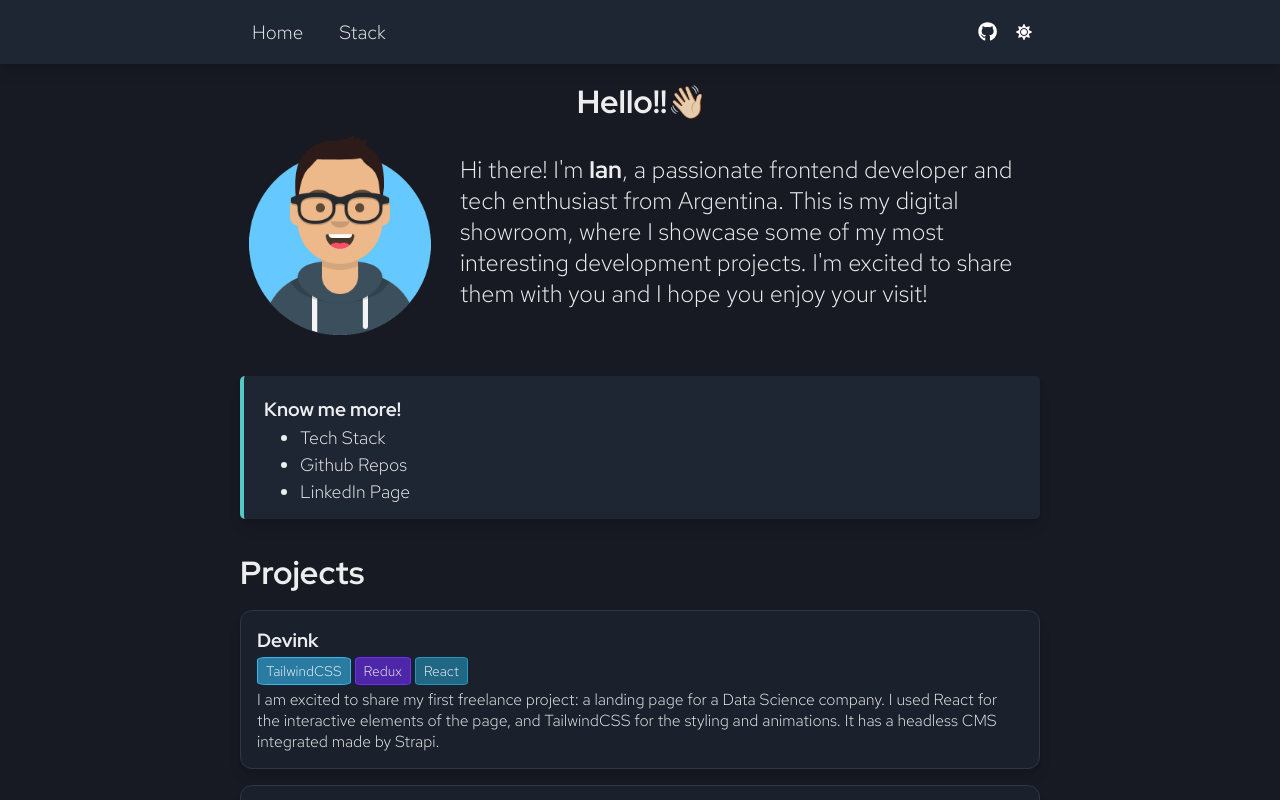
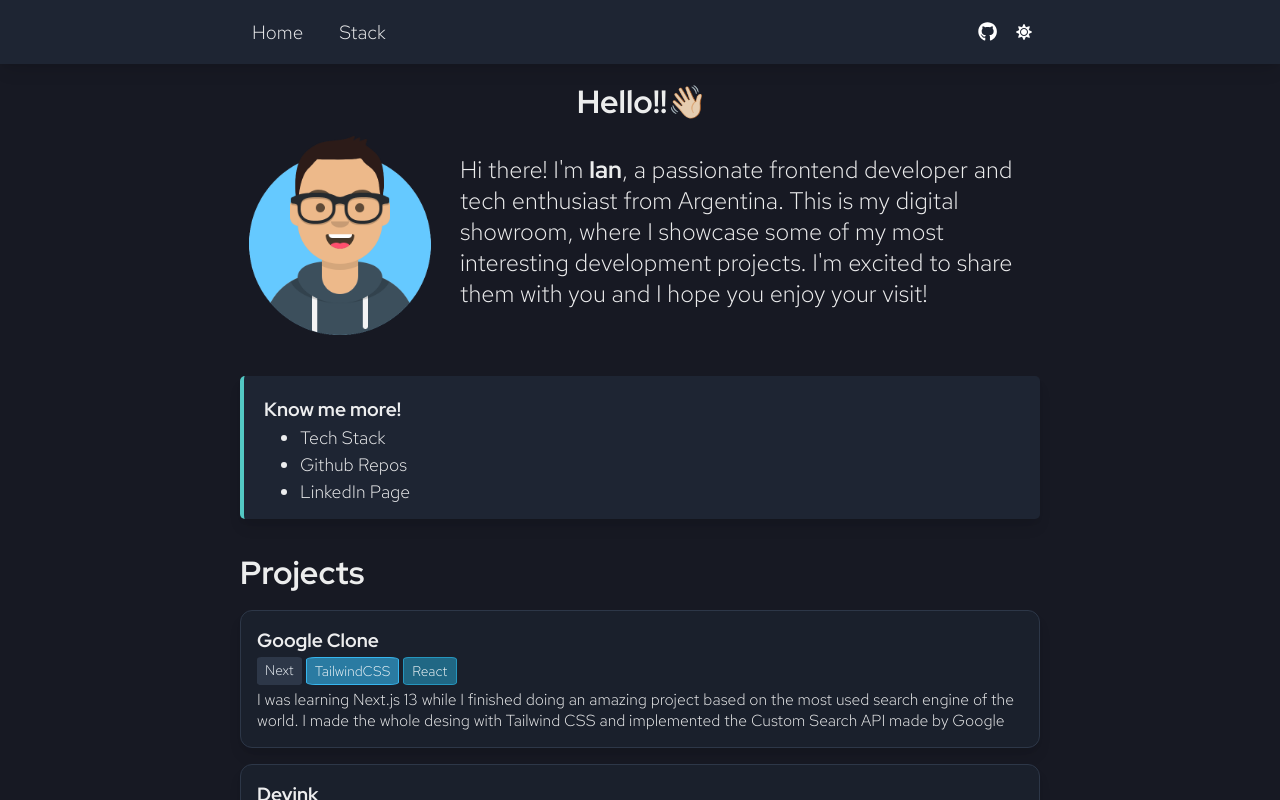
Before and after one commit to Ianduha13/my-portfolio, a React (Create React App) app: page / in a window 1280 px wide. Shown: the top 800 px of the page. Built offline with nearby package versions, Linux system fonts and the light colour scheme.

Commit message:
Updating new project and tech stack

```diff
--- a/src/components/Projects.js
+++ b/src/components/Projects.js
@@ -3,6 +3,13 @@
 
 const Projects = () => {
 	const projects = [
+		{
+			url: "https://my-google-delta.vercel.app/",
+			title: "Google Clone",
+			technologies: ["Next", "TailwindCSS", "React"],
+			description:
+				"I was learning Next.js 13 while I finished doing an amazing project based on the most used search engine of the world. I made the whole desing with Tailwind CSS and implemented the Custom Search API made by Google",
+		},
 		{
 			url: "https://www.devink.dev/",
 			title: "Devink",
--- a/src/index.css
+++ b/src/index.css
@@ -1,17 +1,16 @@
-@import url('https://fonts.googleapis.com/css2?family=Red+Hat+Display:wght@300;500;700&family=Red+Hat+Text:wght@300;500;700&display=swap');
+@import url("https://fonts.googleapis.com/css2?family=Red+Hat+Display:wght@300;500;700&family=Red+Hat+Text:wght@300;500;700&display=swap");
 
-*{
+* {
 	margin: 0;
 	box-sizing: border-box;
-  font-family: 'Red Hat Text', sans-serif;
+	font-family: "Red Hat Text", sans-serif;
 	font-weight: 300;
-  --title-font: 'Red Hat Display', sans-serif;
+	--title-font: "Red Hat Display", sans-serif;
 	--title-weight: 700;
-
 }
 body {
 	margin: 0;
-  font-family: 'Red Hat Text', sans-serif;
+	font-family: "Red Hat Text", sans-serif;
 	-webkit-font-smoothing: antialiased;
 	-moz-osx-font-smoothing: grayscale;
 	overflow-y: auto;
@@ -20,30 +19,30 @@
 	flex-direction: column;
 }
 
-b{
+b {
 	font-family: var(--title-font);
 	font-weight: var(--title-weight);
 }
-.App{
+.App {
 	display: flex;
 	flex-direction: column;
 	min-height: 100vh;
 }
-.dark{
+.dark {
 	background-color: #171923;
-  color: rgba(255, 255, 255, 0.92) ;
-  --primary-color: rgba(255, 255, 255, 0.92) ;
-  --secondary-color: #2D3748;
+	color: rgba(255, 255, 255, 0.92);
+	--primary-color: rgba(255, 255, 255, 0.92);
+	--secondary-color: #2d3748;
 	--primary-bg-color: #171923;
 	--secondary-bg-color: rgb(30, 37, 51);
-  --third-bg-color: #1A202C;
+	--third-bg-color: #1a202c;
 }
-.light{
-  background-color: #F7FAFC;
-  color: #2D3748;
-  --primary-color: #2D3748 ;
-  --secondary-color: #EDF2F7;
-  --primary-bg-color: #F7FAFC;
-  --secondary-bg-color:#EDF2F7;;
-  --third-bg-color: #EDF2F7;
+.light {
+	background-color: #f7fafc;
+	color: #2d3748;
+	--primary-color: #2d3748;
+	--secondary-color: #edf2f7;
+	--primary-bg-color: #f7fafc;
+	--secondary-bg-color: #edf2f7;
+	--third-bg-color: #edf2f7;
 }
--- a/src/pages/StackPage.js
+++ b/src/pages/StackPage.js
@@ -4,10 +4,12 @@
 	SiCss3,
 	SiReact,
 	SiHtml5,
-	SiReactrouter,
 	SiTailwindcss,
 	SiTypescript,
 	SiRedux,
+	SiMaterialui,
+	SiGraphql,
+	SiExpress,
 } from "react-icons/si"
 import { TbBrandNextjs } from "react-icons/tb"
 import "../styles/stack.css"
@@ -24,39 +26,52 @@
 			icon: <SiJavascript color='#F0DB4F' size='1.75em' />,
 		},
 		{
+			technologie: "Next.js",
+			usecase: "React Framework",
+			icon: <TbBrandNextjs size='2em' color='var(--primary-color)' />,
+		},
+		{
 			technologie: "CSS",
 			usecase: "Frontend Web Design",
 			icon: <SiCss3 color='#2962ff ' size='1.75em' />,
+		},
+
+		{
+			technologie: "Redux",
+			usecase: "State Management",
+			icon: <SiRedux size='2em' color='#712cf9' />,
+		},
+		{
+			technologie: "GraphQL",
+			usecase: "Query Language",
+			icon: <SiGraphql size='2em' color='#DE33A6' />,
+		},
+		{
+			technologie: "TailwindCSS",
+			usecase: "CSS Framework",
+			icon: <SiTailwindcss size='2em' color='#38BDF8' />,
+		},
+		{
+			technologie: "Material-UI",
+			usecase: "CSS Framework",
+			icon: <SiMaterialui size='2em' color='#0079F2' />,
+		},
+
+		{
+			technologie: "Typescript",
+			usecase: "Strong typing on JavaScript",
+			icon: <SiTypescript size='2em' color='007acc' />,
 		},
 		{
 			technologie: "HTML 5",
 			usecase: "Structure",
 			icon: <SiHtml5 size='1.75em' color='#e34c26' />,
 		},
+
 		{
-			technologie: "React Router V6",
-			usecase: "Frontend UI Routing",
-			icon: <SiReactrouter size='2em' color='darkgrey' />,
-		},
-		{
-			technologie: "Redux",
-			usecase: "State Management",
-			icon: <SiRedux size='2em' color='#712cf9' />,
-		},
-		{
-			technologie: "TailwindCSS",
-			usecase: "CSS Framework",
-			icon: <SiTailwindcss size='2em' color='#36B7F0' />,
-		},
-		{
-			technologie: "Typescript",
-			usecase: "Strong typing on JavaScript",
-			icon: <SiTypescript size='2em' color='007acc' />,
-		},
-		{
-			technologie: "Next.js",
-			usecase: "Currently learning",
-			icon: <TbBrandNextjs size='2em' color='var(--primary-color)' />,
+			technologie: "Express.js",
+			usecase: "Node Framework",
+			icon: <SiExpress size='2em' color='var(--primary-color)' />,
 		},
 	]
 	return (
--- a/src/styles/tinycard.css
+++ b/src/styles/tinycard.css
@@ -37,3 +37,7 @@
 	background-color: rgba(60, 135, 58, 0.6);
 	border: rgba(60, 135, 58, 1) solid 1px;
 }
+.Next {
+	background-color: #2d3748;
+	color: #edf2f7;
+}
```
Lines whose indentation alone changed are shown as unchanged.
